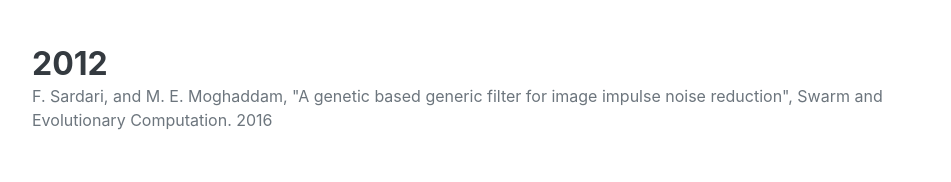
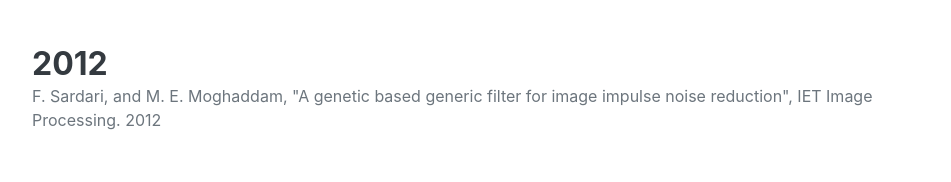
Before and after one commit to fsardari/fsardari.github.io, a plain HTML site: page index.html in a window 1280 px wide. Shown: the part 3934-4116 px from the top of the page, without its empty margins (288-1239 px from the left). Drawn offline with nearby package versions, Linux system fonts and the light colour scheme; a web font is replaced by a local one.

Commit message:
Update index.html

```diff
--- a/index.html
+++ b/index.html
@@ -120,7 +120,7 @@
                     <div class="d-flex flex-column flex-md-row justify-content-between mb-5">
                         <div class="flex-grow-1">
                             <h3 class="mb-0">2012</h3>
-                            <p>F. Sardari, and  M. E. Moghaddam, "A genetic based generic filter for image impulse noise reduction", Swarm and Evolutionary Computation. 2016</p>
+                            <p>F. Sardari, and  M. E. Moghaddam, "A genetic based generic filter for image impulse noise reduction", IET Image Processing. 2012</p>
                         </div>
                     </div>
                 </div>
```
